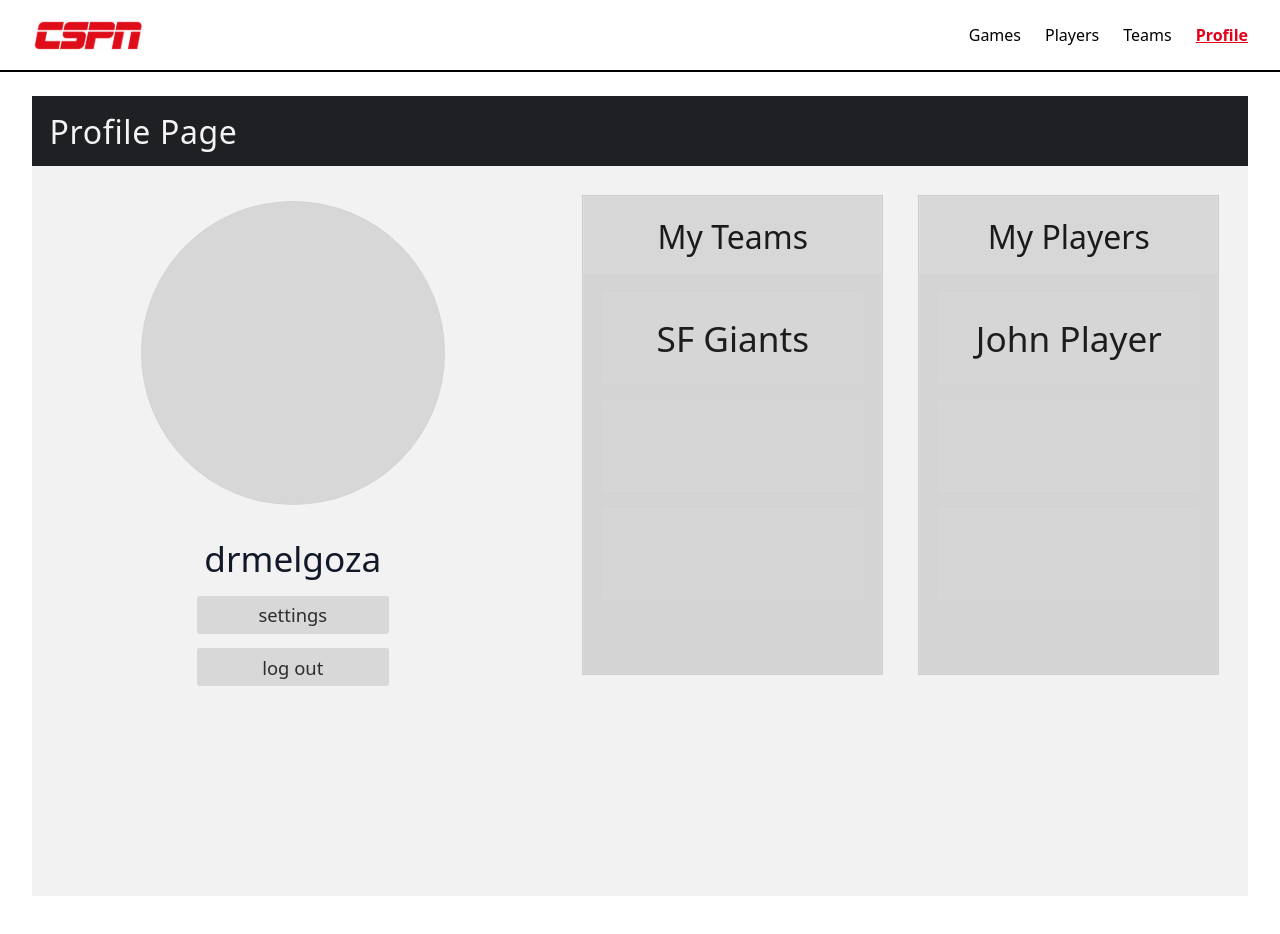
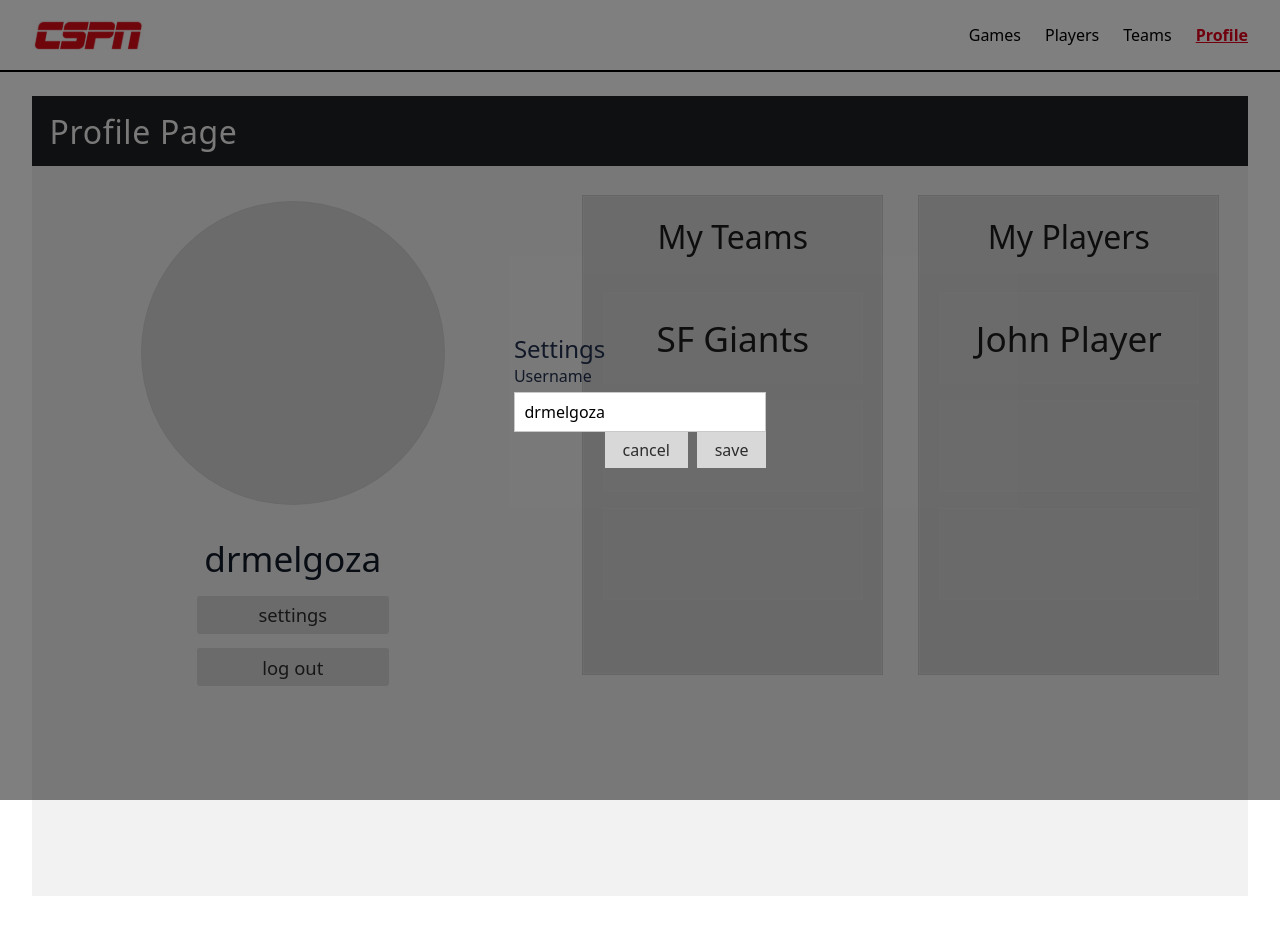
Before and after one commit to 3100-CSPN-Project/3100_CSPN_Project, a React (Vite) app: page /profile in a window 1280 px wide. Both pictures are taken after a click on the button "settings". Built offline with nearby package versions, Linux system fonts and the light colour scheme.

Commit message:
overlay page for settings, along with the ability to change username

```diff
--- /dev/null
+++ b/src/components/SettingsOverlay.tsx
@@ -0,0 +1,33 @@
+// Edits and returns form for username change.
+export default function SettingsOverlay({
+  username,
+  onClose,
+  onSave,
+}: {
+  username: string;
+  onClose: () => void;
+  onSave: (username: string) => void;
+}) {
+  return (
+    <div className="settings-backdrop">
+      <form
+        className="settings-form"
+        action={(form) => onSave(String(form.get('username')))}
+      >
+        <h2 className="settings-title">Settings</h2>
+
+        <label className="settings-field">
+          Username
+          <input name="username" defaultValue={username} required />
+        </label>
+
+        <div className="settings-actions">
+          <button type="button" onClick={onClose}>
+            cancel
+          </button>
+          <button type="submit">save</button>
+        </div>
+      </form>
+    </div>
+  );
+}
--- a/src/index.css
+++ b/src/index.css
@@ -1171,3 +1171,57 @@ a:-webkit-any-link {
 .team-directory img {
   object-fit: contain;
 }
+
+/* dark layer over the page while settings are open */
+.settings-backdrop {
+  position: fixed;
+  inset: 0;
+  display: grid;
+  place-items: center;
+  padding: 1rem;
+  background: rgba(0, 0, 0, 0.5);
+}
+
+/* white card in the middle */
+.settings-card {
+  width: min(26rem, 100%);
+  display: flex;
+  flex-direction: column;
+  gap: 1rem;
+  padding: 1.5rem;
+  background: #fff;
+  color: #1d1d1d;
+}
+
+.settings-title {
+  margin: 0;
+  font-size: 1.5rem;
+  font-weight: 400;
+}
+
+.settings-field {
+  display: grid;
+  gap: 0.35rem;
+}
+
+.settings-field input {
+  height: 2.5rem;
+  border: 1px solid #c9c9c9;
+  padding: 0 0.6rem;
+  font: inherit;
+}
+
+/* cancel and save pushed to the bottom right */
+.settings-actions {
+  display: flex;
+  justify-content: flex-end;
+  gap: 0.6rem;
+}
+
+.settings-actions button {
+  padding: 0.45rem 1.1rem;
+  border: 0;
+  background: #d8d8d8;
+  color: #2d2d2d;
+  cursor: pointer;
+}
--- a/src/pages/ProfilePage.tsx
+++ b/src/pages/ProfilePage.tsx
@@ -1,7 +1,14 @@
+import { useState } from 'react';
+import SettingsOverlay from '../components/SettingsOverlay';
+
 const teams = ['SF Giants', '', ''];
 const players = ['John Player', '', ''];
 
 export default function ProfilePage() {
+  // kept here so the name under the avatar updates when settings saves
+  const [username, setUsername] = useState('drmelgoza');
+  const [showSettings, setShowSettings] = useState(false);
+
   return (
     <section className="profile-page">
       <div className="profile-shell">
@@ -12,8 +19,12 @@ export default function ProfilePage() {
           <div className="profile-content">
             <aside className="profile-sidebar">
               <div className="profile-avatar" aria-label="Profile avatar" />
-              <div className="profile-name">drmelgoza</div>
-              <button type="button" className="profile-action">
+              <div className="profile-name">{username}</div>
+              <button
+                type="button"
+                className="profile-action"
+                onClick={() => setShowSettings(true)}
+              >
                 settings
               </button>
               <button type="button" className="profile-action">
@@ -53,6 +64,17 @@ export default function ProfilePage() {
           </div>
         </div>
       </div>
+
+      {showSettings && (
+        <SettingsOverlay
+          username={username}
+          onClose={() => setShowSettings(false)}
+          onSave={(nextUsername) => {
+            setUsername(nextUsername);
+            setShowSettings(false);
+          }}
+        />
+      )}
     </section>
   );
 }
```
